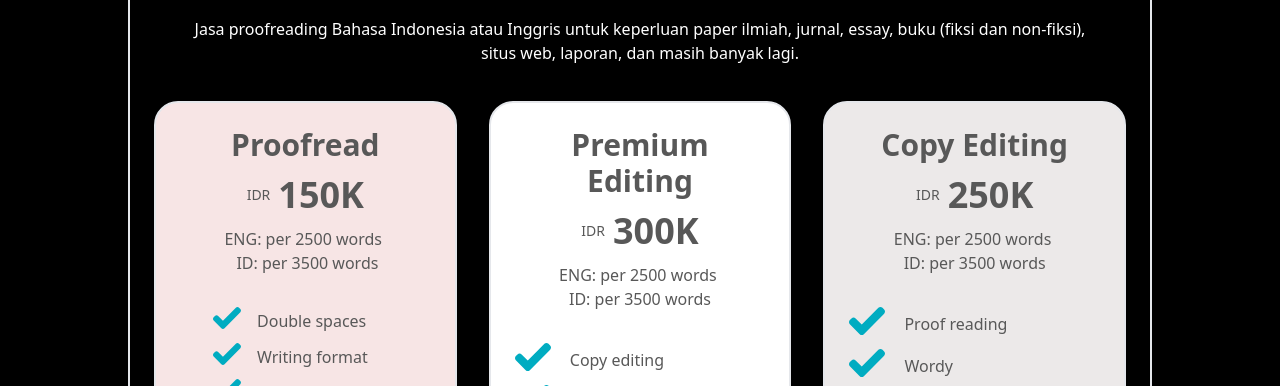
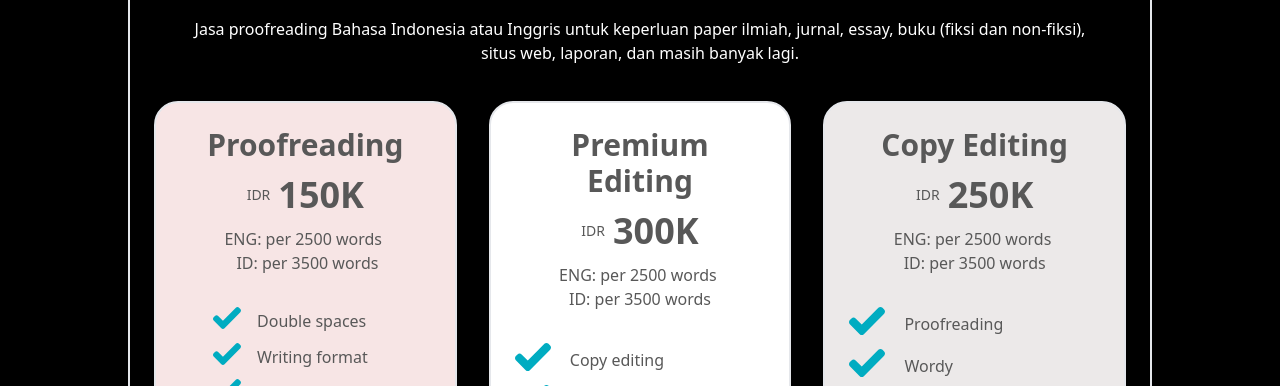
Before and after one commit to yasanugroho/silver-doodle, a Next.js app: page /for-individuals in a window 1280 px wide. Shown: the part 2445-2831 px from the top of the page. Built offline with nearby package versions, Linux system fonts and the light colour scheme; what @tailwindcss/typography would draw is missing.

Commit message:
Update Tabs.tsx

```diff
--- a/components/Tabs.tsx
+++ b/components/Tabs.tsx
@@ -33,7 +33,7 @@ const tab: TabsContent[] = [
     content: [
       {
         id: '0-0',
-        title: 'Proofread',
+        title: 'Proofreading',
         alert: 'Not eligible for proofreading certificate',
         price: '150K',
         description: 'ENG: per 2500 words \n ID: per 3500 words',
@@ -59,7 +59,7 @@ const tab: TabsContent[] = [
         price: '250K',
         description: 'ENG: per 2500 words \nID: per 3500 words',
         services: [
-          'Proof reading',
+          'Proofreading',
           'Wordy',
           'Conjunction',
           'Hard to read sentence',
@@ -96,7 +96,7 @@ const tab: TabsContent[] = [
       },
       {
         id: '3-2',
-        title: 'BACK TRANSLATION',
+        title: 'Back Translation',
         alert: '',
         price: '100K',
         description: 'per 200 words',
```
